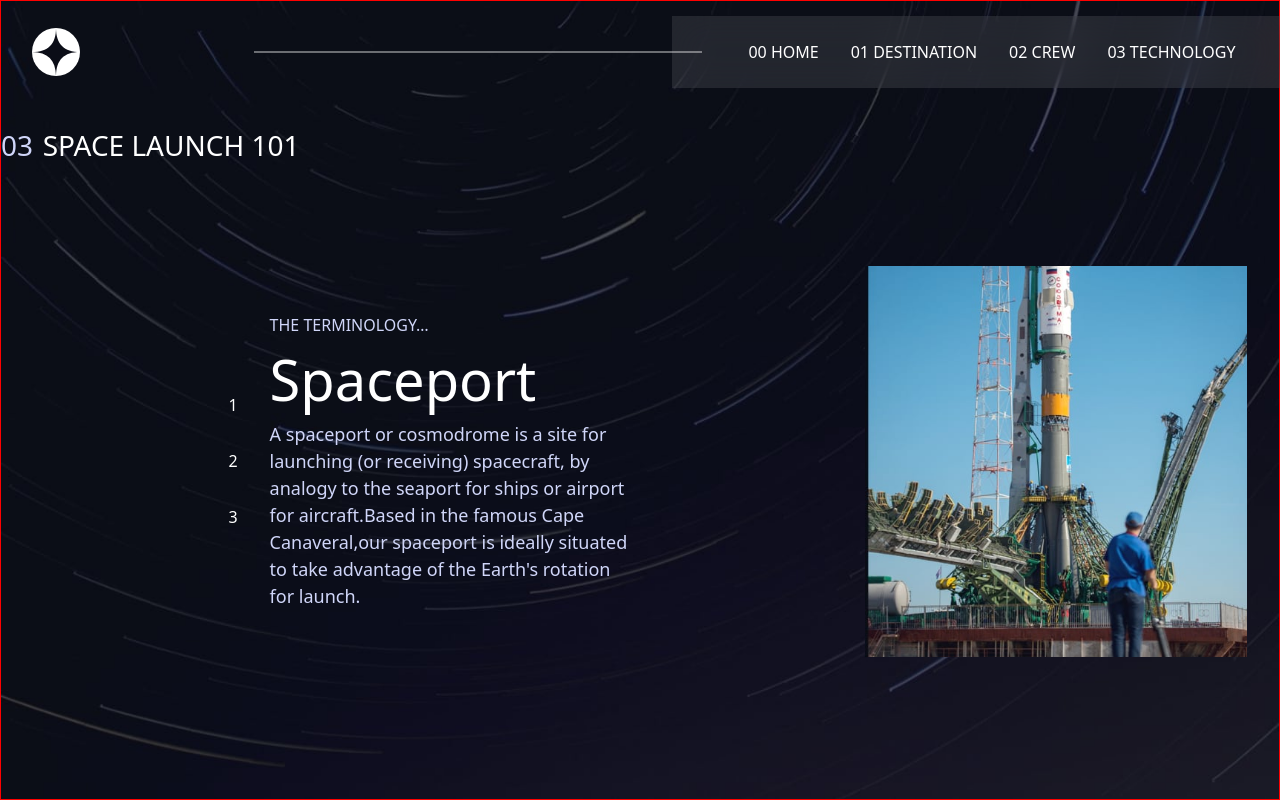
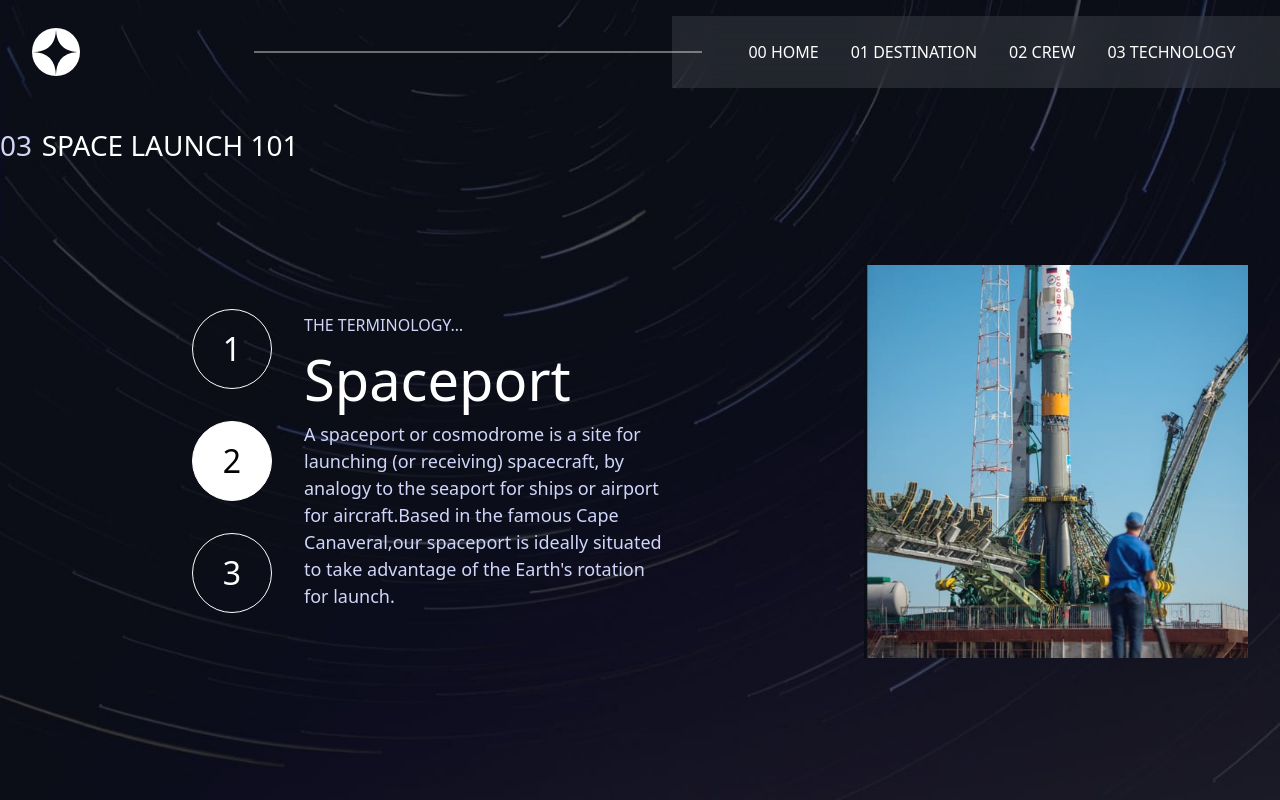
Before and after one commit to Vinit-Tiwari/space-tourism, a Next.js app: page /technology/spaceport in a window 1280 px wide. Shown: the top 800 px of the page. Built offline with nearby package versions, Linux system fonts and the light colour scheme.

Commit message:
updated technology style

```diff
--- a/styles/technology.module.css
+++ b/styles/technology.module.css
@@ -1,6 +1,5 @@
 .container {
   display: flex;
-  border: 1px solid red;
   width: 100%;
   min-height: 100vh;
   display: flex;
@@ -10,5 +9,45 @@
   background-image: url("../public/images/technology/background-technology-desktop.jpg");
   background-repeat: no-repeat;
   background-size: cover;
+  background-position: center;
+  background-clip: content-box;
   color: white;
 }
+.circle {
+  display: flex;
+  justify-content: center;
+  align-items: center;
+  border: 1px solid white;
+  cursor: pointer;
+  border-radius: 50%;
+  width: 40px;
+  height: 40px;
+  font-size: 16px;
+}
+.selected {
+  display: flex;
+  justify-content: center;
+  align-items: center;
+  cursor: pointer;
+  border: 1px solid white;
+  border-radius: 50%;
+  width: 40px;
+  height: 40px;
+  background-color: white;
+  color: black;
+  font-size: 16px;
+}
+@media (min-width: 768px) {
+  .circle ,.selected {
+    font-size: 24px;
+    width: 60px;
+    height: 60px;
+  }
+}
+@media (min-width: 1024px) {
+.circle, .selected {
+    font-size: 32px;
+    width: 80px;
+    height: 80px;
+  }
+}
```
